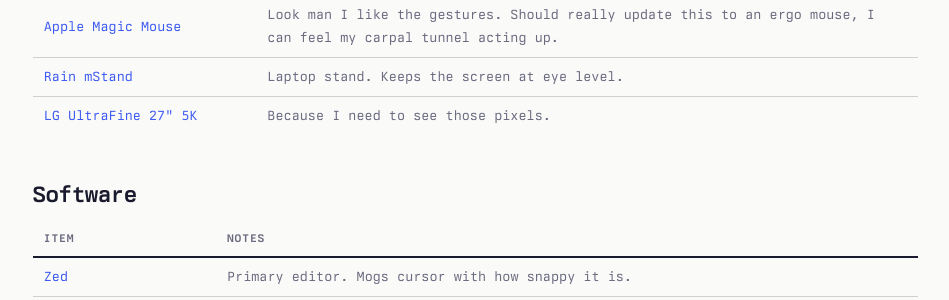
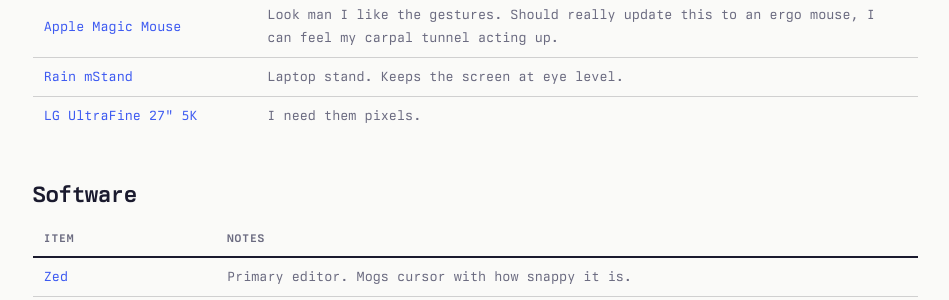
Before and after one commit to dmarticus/dmarticus.github.io, a Jekyll site: the page built from uses.html, in a window 1280 px wide. Shown: the part 895-1195 px from the top of the page, without its empty margins (165-1114 px from the left). Built offline with Jekyll 4.4.1, drawn with Linux system fonts in a browser that asks for light colours.

Commit message:
a few more links

```diff
--- a/uses.html
+++ b/uses.html
@@ -95,7 +95,7 @@
                 <tr>
                     <td>
                         <a
-                            href="https://www.steelcase.com/products/height-adjustable-desks/amq-sit-stand/"
+                            href="https://store.steelcase.com/desks/standing-desks/amq-sit-to-stand-desk"
                             rel="noreferrer"
                             target="_blank"
                             >AMQ Steelcase Sit-to-Stand Desk</a
@@ -134,7 +134,7 @@
                 <tr>
                     <td>
                         <a
-                            href="https://www.apple.com/shop/buy-mac/mac-accessories/mice-keyboards"
+                            href="https://www.apple.com/shop/product/mxk53am/a/magic-mouse-usb%E2%80%91c-white-multi-touch-surface"
                             rel="noreferrer"
                             target="_blank"
                             >Apple Magic Mouse</a
@@ -159,13 +159,13 @@
                 <tr>
                     <td>
                         <a
-                            href="https://www.lg.com/us/monitors/lg-27md5kl-b-5k-uhd-ips-led-monitor/"
+                            href="https://www.lg.com/us/monitors/lg-27md5kl-b-5k-uhd-led-monitor"
                             rel="noreferrer"
                             target="_blank"
                             >LG UltraFine 27" 5K</a
                         >
                     </td>
-                    <td>Because I need to see those pixels.</td>
+                    <td>I need them pixels.</td>
                 </tr>
             </tbody>
         </table>
@@ -237,7 +237,7 @@
                 <tr>
                     <td>
                         <a
-                            href="https://www.apple.com/apple-notes/"
+                            href="https://www.icloud.com/notes/"
                             rel="noreferrer"
                             target="_blank"
                             >Apple Notes</a
@@ -259,7 +259,7 @@
                 <tr>
                     <td>
                         <a
-                            href="https://www.conductor.so/"
+                            href="https://www.conductor.build/"
                             rel="noreferrer"
                             target="_blank"
                             >Conductor</a
```
